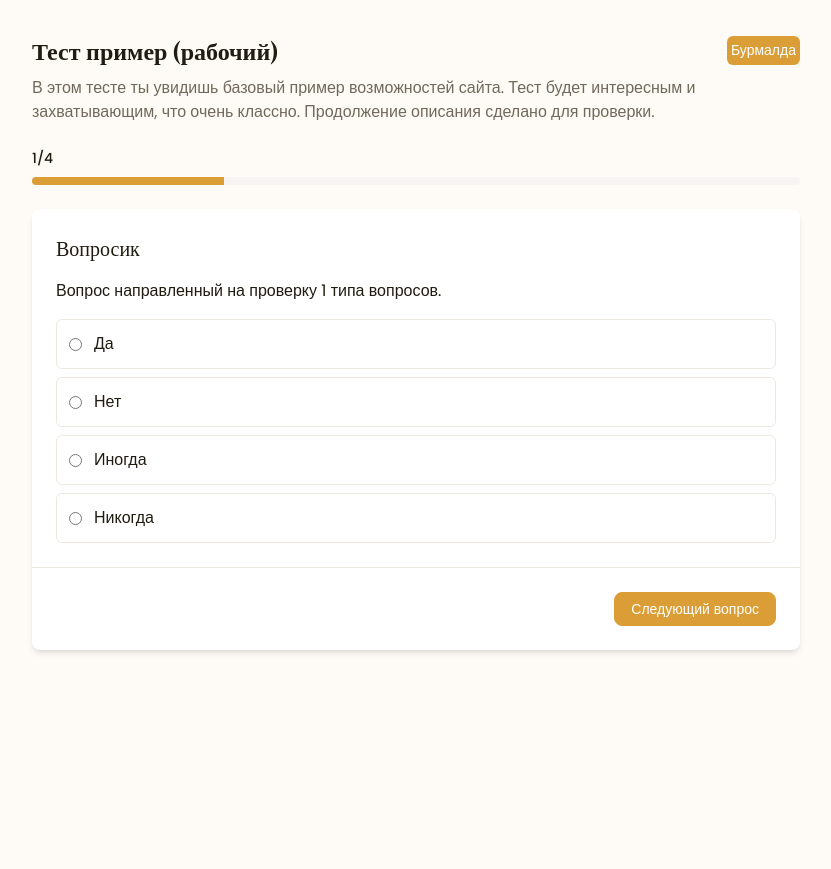
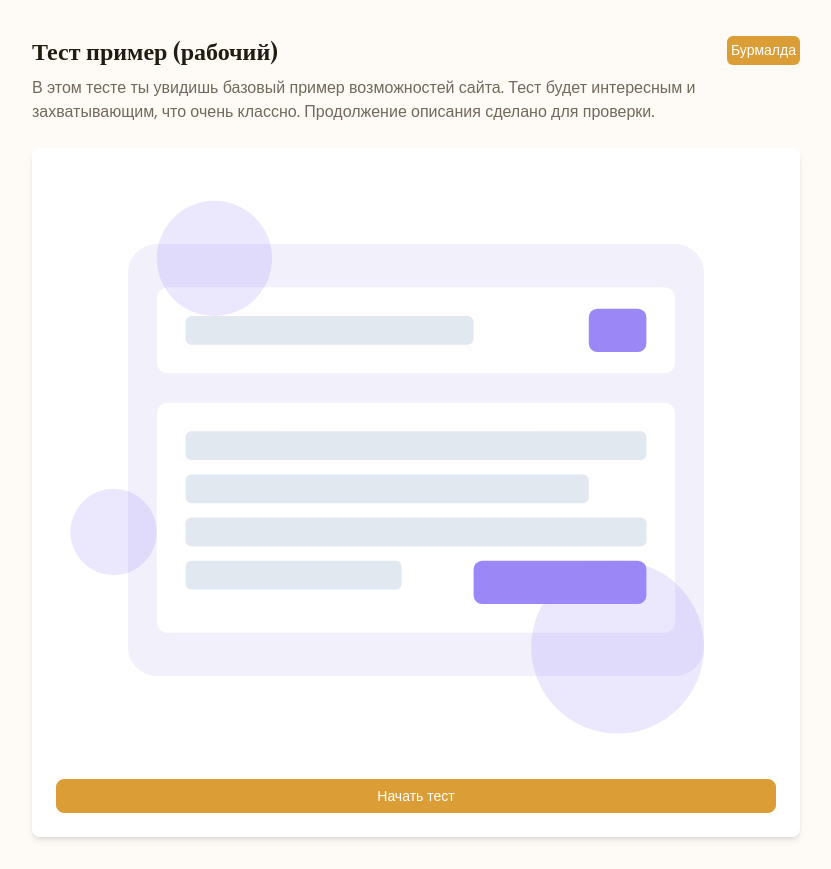
Before and after one commit to b1t0nese/TastyAI, a Flask app: page /test_solution in a window 1280 px wide. Shown: the part 65-934 px from the top of the page, without its empty margins (224-1055 px from the left). Before the commit the page ends 718 px from the top, so only its background shows below. Run offline with Flask 3, Linux system fonts and the light colour scheme.

```diff
--- a/src/static/js/solve-test.js
+++ b/src/static/js/solve-test.js
@@ -61,11 +61,17 @@ document.addEventListener('DOMContentLoaded', function() {
     ]
   }
 
+  document.querySelector('.direction').innerHTML = data.direction;
+  document.querySelector('.description').innerHTML = data.description;
+  document.querySelector('.name').innerHTML = data.name;
+
 
   function createQuestions(data) {
     document.querySelector('.direction').innerHTML = data.direction;
     document.querySelector('.description').innerHTML = data.description;
     document.querySelector('.name').innerHTML = data.name;
+    document.querySelector('.progressdiv').style.display = 'block';
+
     const container = document.querySelector('.questions_field');
     if (!container) {
       console.error('Элемент .questions_field не найден');
@@ -164,7 +170,7 @@ document.addEventListener('DOMContentLoaded', function() {
     });
   }
 
-  createQuestions(data);
+  //createQuestions(data);
 
   // --- Дальше работа с вопросами
   const questions = document.querySelectorAll('.question-content');
--- a/src/web/templates/solve-test.html
+++ b/src/web/templates/solve-test.html
@@ -18,17 +18,26 @@
           </div>
 
           <!-- Прогресс и номер вопроса -->
-          <div class="mb-6">
+          <div class="mb-6 progressdiv" style="display: none">
             <div class="flex justify-between items-center mb-2">
-              <span class="text-sm font-medium question-counter">1/5</span>
+              <span class="text-sm font-medium question-counter"></span>
             </div>
             <div class="progress-container">
-              <div class="progress-bar" style="width: 20%"></div>
+              <div class="progress-bar" style="width: 0%"></div>
             </div>
           </div>
 
           <!-- Контент теста -->
-          <div class="bg-card rounded-lg shadow-md overflow-hidden questions_field"></div>
+          <div class="bg-card rounded-lg shadow-md overflow-hidden questions_field">
+            <div class="p-6">
+              <div class="hero-image animate-scale-in">
+                <img src="static/images/hero-image.svg" alt="TestIcon" class="w-full max-w-md mx-auto">
+              </div>
+              <button class="bg-tasty hover:bg-tasty-dark text-white btn btn-primary w-full mt-6">
+                Начать тест
+              </button>
+            </div>
+          </div>
         </div>
       </div>
     </section>
```
Also changed, not shown: src/static/js/tests.js (+6 -32 lines).
